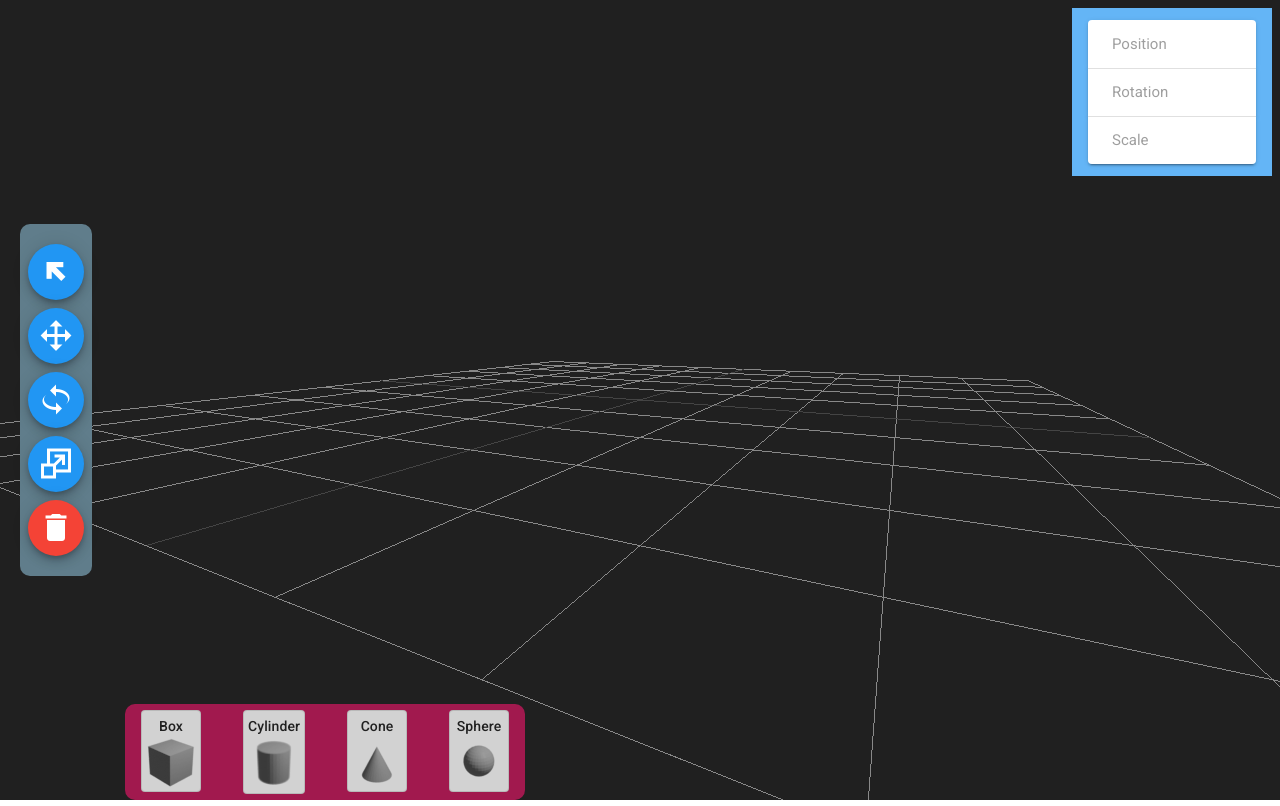
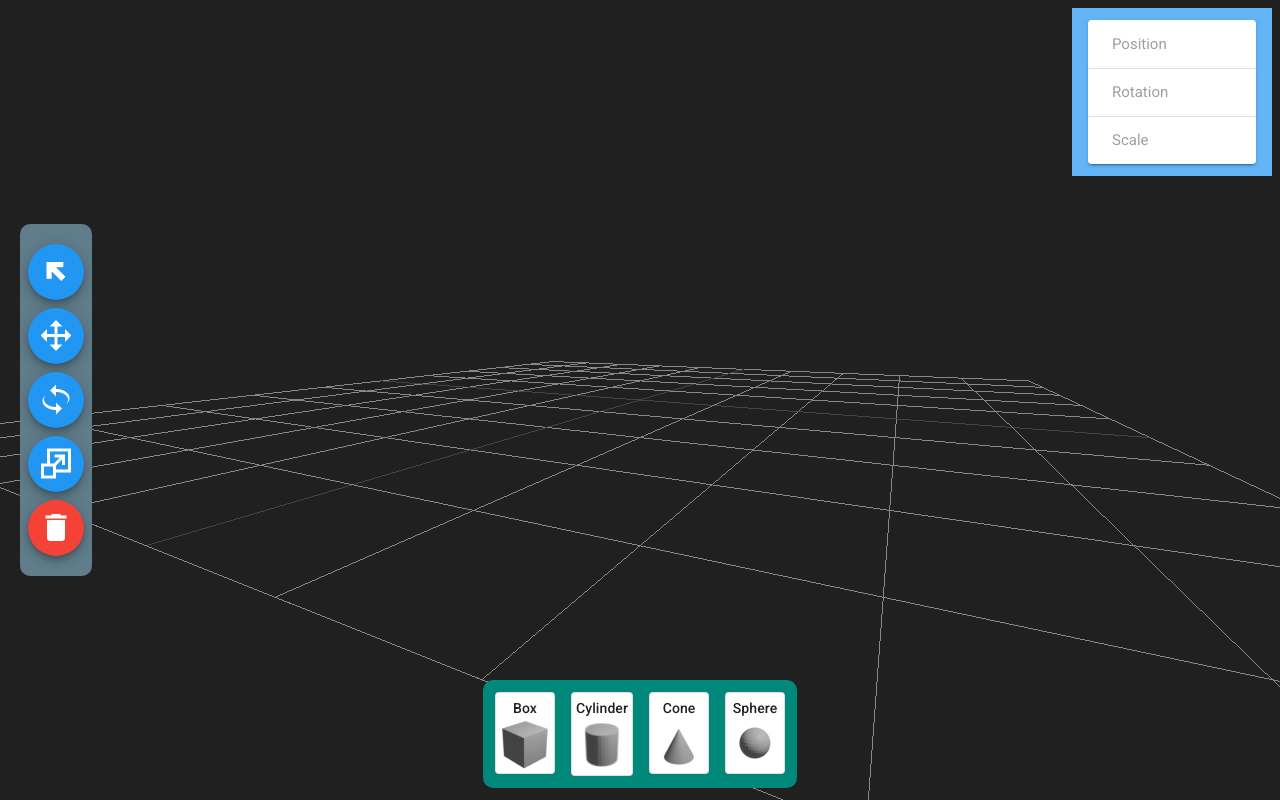
Before and after one commit to robertgz/3d-shape-builder, a Vue app: page / in a window 1280 px wide. Built offline with nearby package versions, Linux system fonts and the light colour scheme.

Commit message:
UIAddObjects: uses flexbox

```diff
--- a/src/components/UIAddObjects.vue
+++ b/src/components/UIAddObjects.vue
@@ -1,13 +1,9 @@
 <template>
 
-    <v-footer
-      style="border-radius: 10px; left: 125px; mb-12"
-      width="400" absolute color=" pink darken-2 "
-      class="toolbar"
-    >
+  <div id="add-objects-container" class="d-flex align-center justify-center" >
+    <div id="add-objects-toolbar" class="d-flex align-stretch teal darken-1 ma-3 pa-1" >
+      <div class="ma-2" v-for="shape of shapes" :key="shape.itemNum">
 
-        <v-row class="" justify="space-between">
-          <v-col v-for="shape of shapes" :key="shape.itemNum" cols="auto">
             <v-card
               outlined
               class="text-center pa-1 toolBtn"
@@ -22,10 +18,10 @@
 
               <v-img :src="shape.image"></v-img>
             </v-card>
-          </v-col>
-        </v-row>
 
-    </v-footer>
+      </div>
+    </div>
+  </div>
 
 </template>
 
@@ -201,10 +197,13 @@ export default {
 </script>
 
 <style scoped>
-  .toolbar {
-    opacity: 0.8;
-  }
-  .toolBtn {
-    opacity: 1;
-  }
+#add-objects-container {
+  position: fixed;
+  z-index: 5;
+  bottom: 0px;
+  width: 100%;
+}
+#add-objects-toolbar {
+  border-radius: 10px;
+}
 </style>
```
